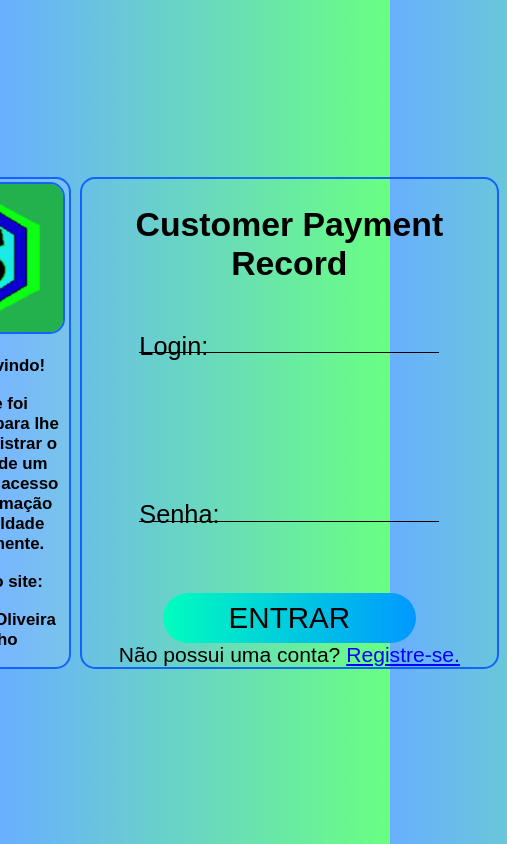
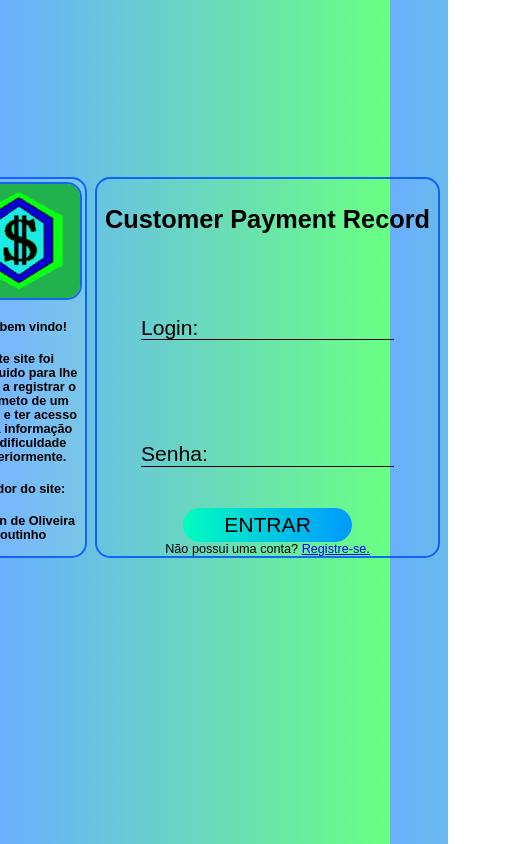
Before and after one commit to JobsonOliveira/Customer_Payment_Record, a plain HTML site: page index.html in a window 390 px wide. Shown: the whole page, 507 px wide, since content can reach past the window. Drawn offline with Linux system fonts and the light colour scheme; a web font is replaced by a local one.

Commit message:
atualização de rsponsividade da página de login

```diff
--- a/CSS/index.css
+++ b/CSS/index.css
@@ -6,7 +6,7 @@
 a{
     color: blue;
 }
-@media (min-width: 651px) and (max-width: 2000px){
+@media (min-width: 566px) and (max-width: 2000px){
 dialog#bemVindo{
     position: absolute;
     top: 1%;
@@ -182,7 +182,7 @@ p{
 }
 }
 
-@media (min-width: 0px) and (max-width: 650px){
+@media (min-width: 100px) and (max-width: 565px){
     dialog#bemVindo{
         position: absolute;
         top: 1%;
@@ -237,13 +237,13 @@ p{
         top: 20%;
         display: flex;
         gap: 1vh;
-        width: 74vh;
+        width: 60vh;
         padding: 1vh;
     }
     /*AREA ONDE TEM A LOGO E A MENSAGEM DE BOAS VINDAS*/
     #boasVindas{
         display: grid;
-        width: 21.5vh;
+        width: 16.5vh;
         background-color: rgba(255, 255, 255, 0.1);
         border: 2px solid #0353ffda;
         border-radius: 15px;
@@ -251,21 +251,21 @@ p{
     }
     /*AREA DA LOGO DO Customer Payment Record*/
     div#logo{
-        width: 20vh;
-        height: 18vh;
+        width: 15vh;
+        height: 14vh;
         border-radius: 15px;
     }
     /*IMAGEM DA LOGO DO Customer Payment Record*/
     div#logo img{
-        height: 18vh;
-        width: 20vh;
+        height: 14vh;
+        width: 15vh;
         border-radius: 15px;
         border: 2px solid #0353ffda;
     }
     /*DIV PARA A MENSAGEM DE BOAS VINDAS*/
     div#mensagemBoasVindas{
         margin-top: 1vh;
-        width: 20vh;
+        width: 15vh;
         border-radius: 15px;
         padding: 2px;
     }
@@ -273,14 +273,14 @@ p{
     div#mensagemBoasVindas h3, h4{
         text-align: justify;
         text-align: center;
-        font-size: 2vh;
+        font-size: 1.5vh;
     }
     /*DIV DA ENTRADA DOS DADPOS PARA LOGIN*/
     div#entrada{
         display: grid;
         border: 2px solid #0353ffda;
         border-radius: 15px;
-        width: 50vh;
+        width: 45vh;
     }
     /*DIV COM NOME DO SITE*/
     div#NomeDoSite{
@@ -288,24 +288,24 @@ p{
         height: 7vh;
         top: 3vh;
         text-align: center;
-        font-size: 2vh;
+        font-size: 1.5vh;
     }
     /*DIV DO MEIO, POSSUI AS ESTRADAS DOS DADOS PARA LOGIN*/
     div#entradasDeDados{
         display: grid;
         justify-content: center;
-        height: 40vh;
+        height: 30vh;
     }
     /*INPUTs ONDE ENTRA OS DADOS*/
     div#entradasDeDados input{
-        height: 30px;
-        width: 300px;
+        height: 4vh;
+        width: 30vh;
         position: relative;
         top: 100%;
         background: none;
         border: none;
         border-bottom: 1px solid #000;
-        font-size: 4vh;
+        font-size: 3vh;
         text-align: center;
         outline: 0;
     }
@@ -313,8 +313,8 @@ p{
     label{
         position: relative;
         width: 7vh;
-        top: 1vh;
-        font-size: 3vh;
+        top: 1.1vh;
+        font-size: 2.5vh;
         transition: 1s;
         pointer-events: none;
     }
@@ -340,11 +340,11 @@ p{
     /*BOTÃO PARA ENTRAR NO SITE*/
     button{
         border-radius: 50px;
-        width: 30vh;
-        height: 6vh;
+        width: 20vh;
+        height: 4vh;
         position: relative;
         background: linear-gradient(to left, #0099ff, #01fdbe);
-        font-size: 3.5vh;
+        font-size: 2.5vh;
         transition: .5s;
         border: none;
     }
@@ -357,6 +357,6 @@ p{
     /*CONVITE E LINK PARA SE REGISTRAR*/
     p{
         position: relative;
-        font-size: 2.5vh;
+        font-size: 1.5vh;
     }
 }
--- a/CSS/register.css
+++ b/CSS/register.css
@@ -172,7 +172,7 @@ a{
     body{
         font-family:'DM Serif Text', 'Arial';
         display: flex;
-        background: linear-gradient(to left, rgba(10, 10, 10, 0.589), rgba(0, 119, 255, 0.589));
+        background: linear-gradient(to left, rgba(0, 255, 42, 0.589), rgba(0, 119, 255, 0.589));
         justify-content: center;
         padding-top: 2%;
     }
```
